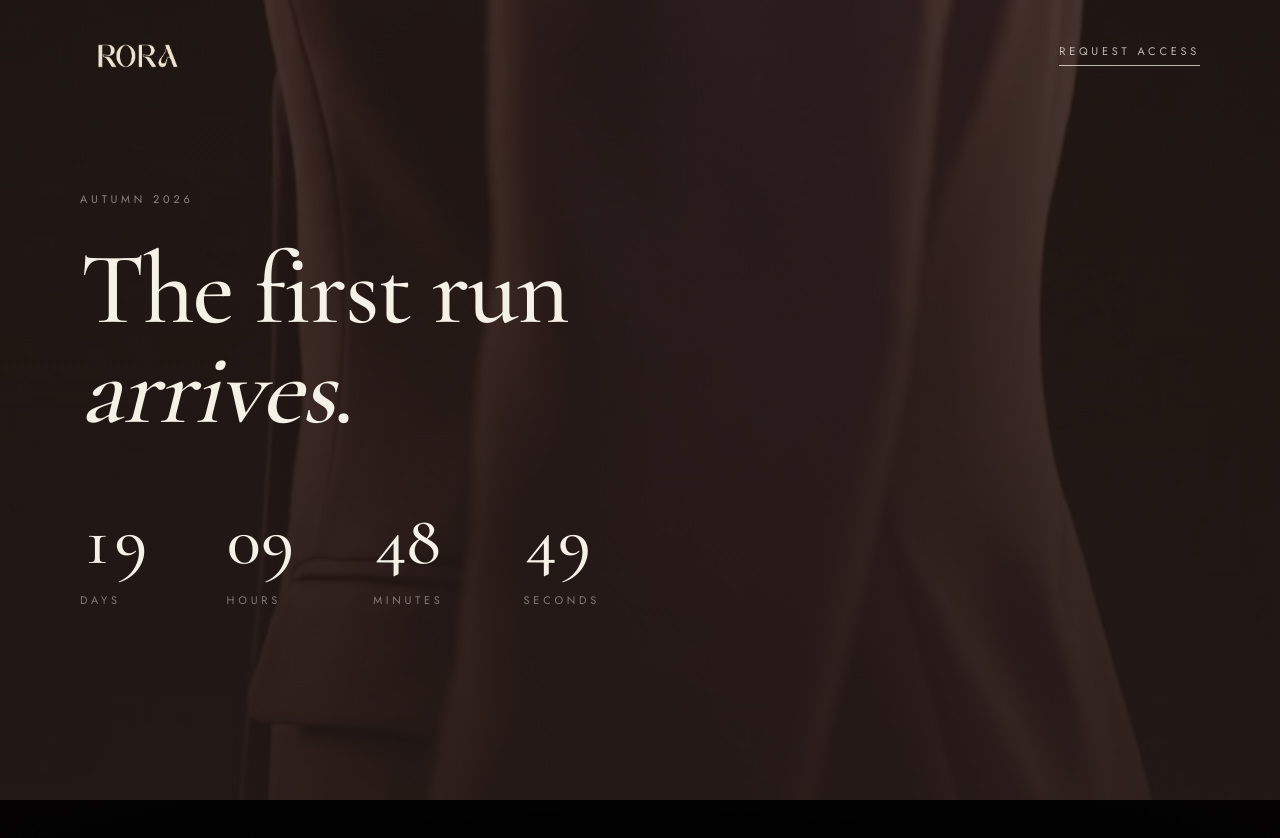
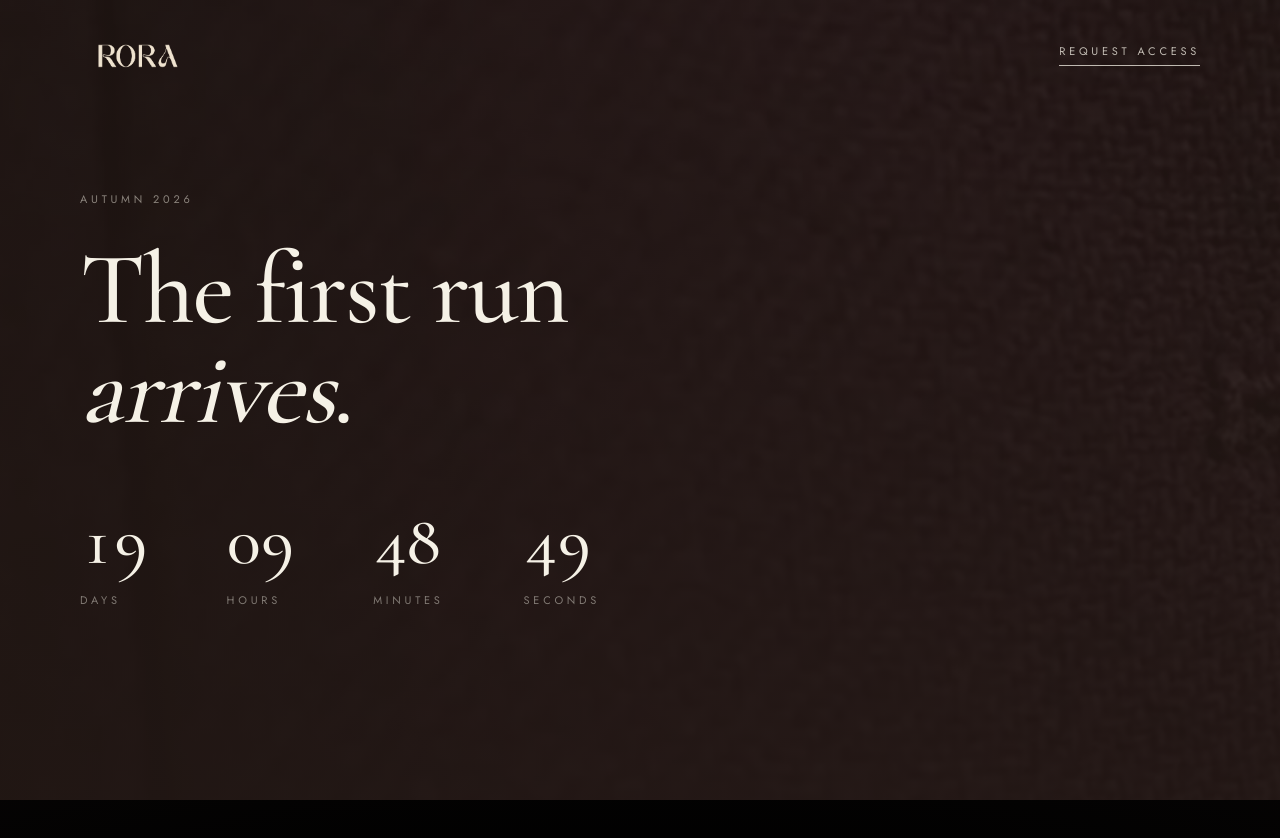
Before and after one commit to Absolon-Tech/RORA, a Next.js app: page / in a window 1280 px wide. Shown: the top 838 px of the page. Built offline with nearby package versions, Linux system fonts and the light colour scheme.

Commit message:
Nav fixed with a quiet frosted panel tinted to its ground; countdown ground is abstract weave, no garment

```diff
--- a/src/components/Nav.tsx
+++ b/src/components/Nav.tsx
@@ -38,20 +38,16 @@ export function Nav() {
       if (current.current !== nextDark) { current.current = nextDark; setDark(nextDark); }
 
       /**
-       * A transparent fixed header will always collide with something eventually — every line of
-       * the page passes through its band on the way up. Padding cannot fix that; the header has
-       * to move.
+       * The header stays put. A transparent one collides with every line that passes under it,
+       * so instead it earns its own surface: once you are off the top, a very quiet frosted panel
+       * fades in behind it. Blur and a low-opacity tint of whatever ground it is currently over —
+       * enough to separate the mark from a headline, far too little to read as a toolbar.
        *
-       * So it withdraws while you are reading forward and returns the moment you reach back for
-       * it, and is always present at the top. The threshold keeps it from twitching on the small
-       * jitters a trackpad produces.
+       * At the very top there is no panel at all, so the arrival stays completely clean.
        */
-      const delta = y - lastY.current;
-      if (Math.abs(delta) > 6) {
-        const next = y > 140 && delta > 0;
-        if (hiddenRef.current !== next) { hiddenRef.current = next; setHidden(next); }
-        lastY.current = y;
-      }
+      const next = y > 80;
+      if (hiddenRef.current !== next) { hiddenRef.current = next; setHidden(next); }
+      lastY.current = y;
     };
 
     const onScroll = () => { if (!frame) frame = requestAnimationFrame(measure); };
@@ -71,15 +67,31 @@ export function Nav() {
       className="pointer-events-none fixed inset-x-0 top-0 z-[120]"
       style={{
         color: dark ? 'var(--color-ivory)' : 'var(--color-java)',
-        // Lifts clear rather than fading: a half-transparent mark sitting over a headline reads
-        // as a mistake, where an absent one reads as deliberate.
-        transform: hidden ? 'translate3d(0, -115%, 0)' : 'translate3d(0, 0, 0)',
-        transition:
-          'color 900ms cubic-bezier(0.22,1,0.36,1), transform 700ms cubic-bezier(0.22,1,0.36,1)',
-        willChange: 'transform',
+        transition: 'color 900ms cubic-bezier(0.22,1,0.36,1)',
       }}
     >
-      <nav className="shell flex items-center justify-between py-7 sm:py-9">
+      {/*
+        The frosted panel. Tinted with the ground it is currently over rather than a neutral grey,
+        so it never reads as a foreign grey bar laid across a warm page. The tint is deliberately
+        low and paired with a hairline instead of a border — the separation should be felt, not
+        seen. `saturate` keeps the plum beneath from going muddy under the blur.
+      */}
+      <div
+        aria-hidden
+        className="pointer-events-none absolute inset-0"
+        style={{
+          backgroundColor: dark ? 'rgba(35,24,21,0.42)' : 'rgba(245,241,230,0.5)',
+          backdropFilter: 'blur(16px) saturate(125%)',
+          WebkitBackdropFilter: 'blur(16px) saturate(125%)',
+          maskImage: 'linear-gradient(to bottom, black 62%, transparent 100%)',
+          WebkitMaskImage: 'linear-gradient(to bottom, black 62%, transparent 100%)',
+          opacity: hidden ? 1 : 0,
+          transition:
+            'opacity 700ms cubic-bezier(0.22,1,0.36,1), background-color 900ms cubic-bezier(0.22,1,0.36,1)',
+        }}
+      />
+
+      <nav className="shell relative flex items-center justify-between py-7 sm:py-9">
         {/* The mark carries the brand, so it is given real presence rather than being tucked
             into a corner. Still no bar, no background — the chrome stays invisible. */}
         <a
```
Also changed, not shown: public/images/countdown-alt.jpg (deleted), public/images/countdown-ground.jpg.
